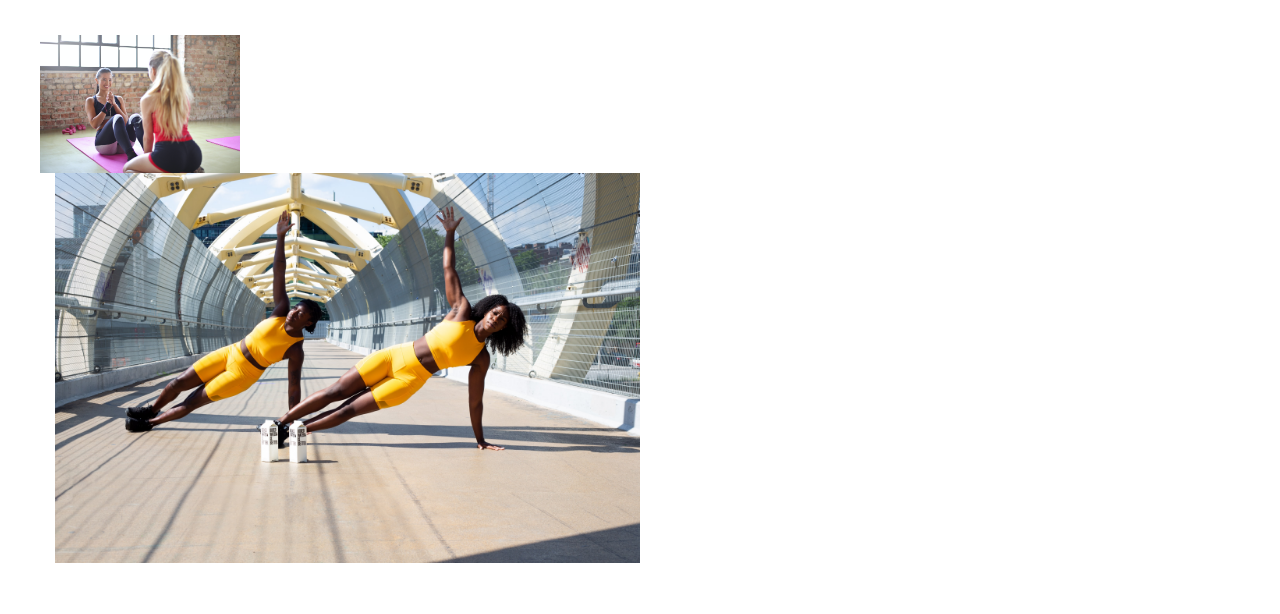
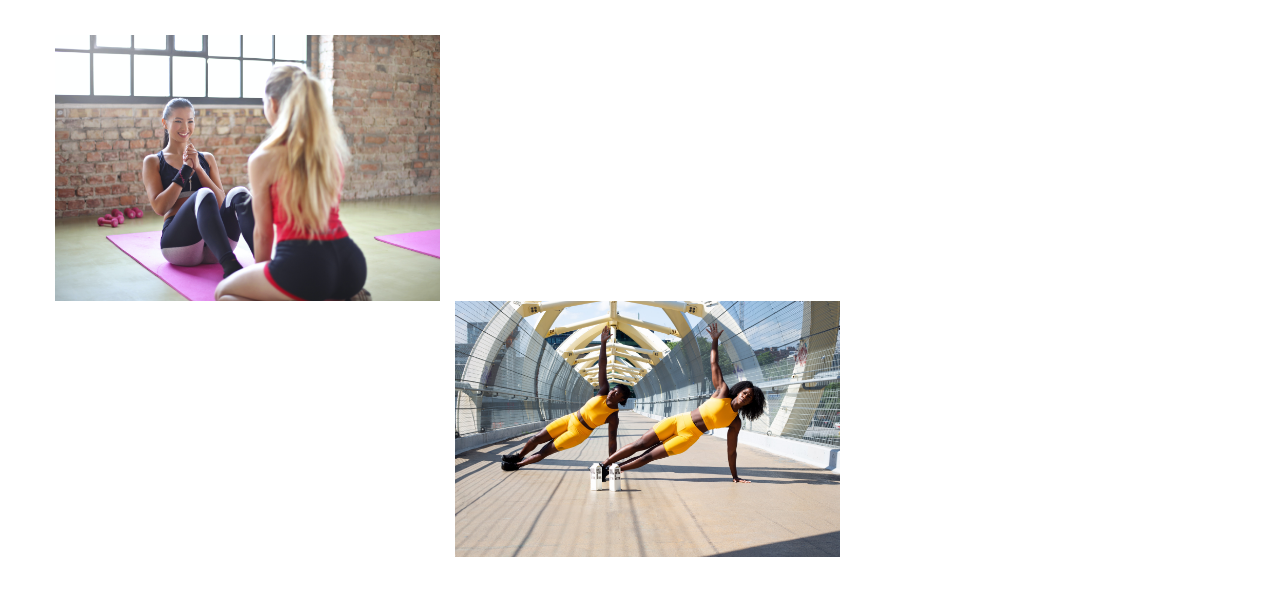
Before and after one commit to dharmindave/fitness_with_friends, a plain HTML site: page docs/index.html in a window 1280 px wide. Shown: the part 286-900 px from the top of the page. Drawn offline with Linux system fonts and the light colour scheme; files that its build step writes are made by us from their sources; some icons are missing.

Commit message:
Update index.html

```diff
--- a/docs/index.html
+++ b/docs/index.html
@@ -24,9 +24,6 @@
 
         <!-- Source Sans Pro Google Web Font-->
         <link href='http://fonts.googleapis.com/css?family=Source+Sans+Pro:400,600,700,400italic,600italic,700italic&subset=latin,vietnamese,latin-ext' rel='stylesheet' type='text/css'>
-
-        <!-- Font Awesome Web Font Icons-->
-        <link href="font-awesome.min.css" type="text/css" rel="stylesheet" media="screen" />
 
         <!-- General Stylesheet-->
         <link href="css/style.css" type="text/css" rel="stylesheet" media="screen" />
@@ -101,13 +98,13 @@
                    </div>
                </div>
                <figure>
-               <div class="large-4">
+               <div class="large-8 medium-9 large-centered medium-centered small-centered column start">
                    <div class="imageholder">
                        <img src="images/fit1.jpg" alt="Yoga" title="Yoga">
                        <div class="text"><div><span>Motivate each other</span></div></div>
                    </div>
                </div>
-                 <div class="medium-centered column">
+               <div class="large-8 medium-9 large-centered medium-centered small-centered column">
                   <div class="imageholder">
                      <img src="images/fit2.jpg" alt="Group" title="Group">
                     <div class="text"><div><span>Workout together</span></div></div>
```
